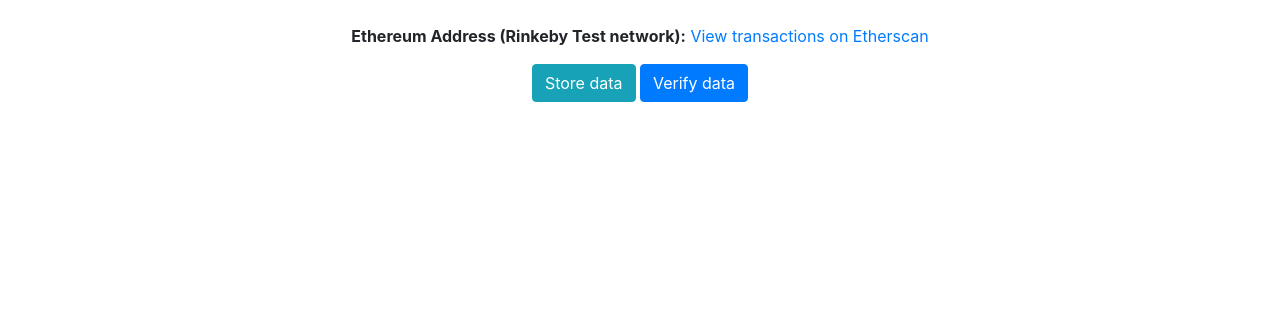
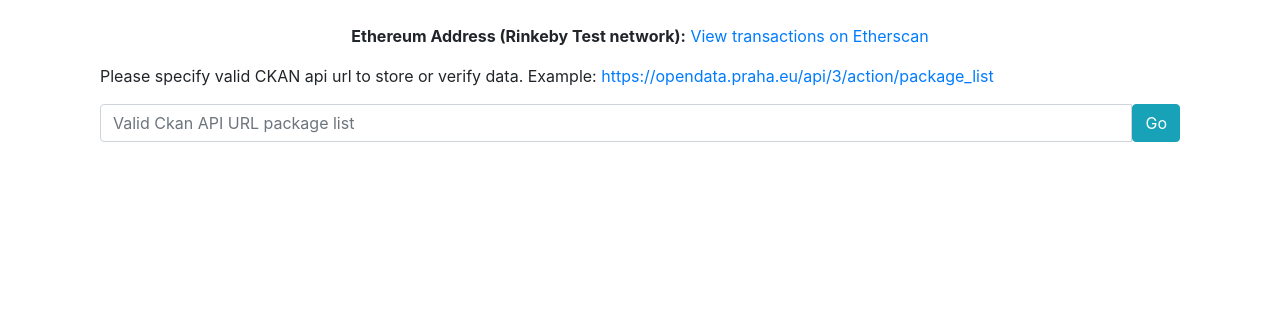
Before and after one commit to JaneSoo/ckan-to-blockchain-ui, a Flask app: page / in a window 1280 px wide. Shown: the part 56-368 px from the top of the page. Run offline with Flask 2, Linux system fonts and the light colour scheme; some libraries are stand-ins or nearby versions.

Commit message:
fecth package and show

```diff
--- a/ckan2blockchain/app.py
+++ b/ckan2blockchain/app.py
@@ -1,4 +1,5 @@
-from flask import Flask, render_template
+from flask import Flask, render_template, jsonify, make_response, request
+import hashlib, json, time, sys, urllib.request, urllib.parse
 app = Flask(__name__)
 
 
@@ -6,9 +7,17 @@ app = Flask(__name__)
 def index():
     return render_template('index.html')
 
+@app.route('/get-packages', methods=["POST"])
+def get_packages():
+    url = request.get_json()['url']
+    res = urllib.request.urlopen(url).read()
+    res_json = json.loads(res.decode())
+    res = make_response(jsonify({"package_lists": res_json['result']}), 200)
+    return res
+
 @app.route('/about')
 def about():
     return render_template('about.html')
 
 if __name__ == '__main__':
-    app.run(host='127.0.0.1', port=3000, debug=True)
+    app.run(host='127.0.0.1', port=5000, debug=True)
--- /dev/null
+++ b/ckan2blockchain/static/index.js
@@ -0,0 +1,50 @@
+function loadInputUrl() {
+  document.getElementById('ckan-input-url').type = "url";
+  document.getElementById('find-ckan-packages').hidden = false;
+}
+
+function searchCkanUrl() {
+  document.getElementById('find-ckan-packages').on('click')
+}
+
+function getPackages() {
+  var url = document.getElementById('ckan-input-url');
+  console.log(url.value)
+  var entry = {
+    url: url.value
+  };
+
+  fetch(`${window.origin}/get-packages`, {
+    method: "POST",
+    credentials: "include",
+    body: JSON.stringify(entry),
+    cache: "no-cache",
+    headers: new Headers({
+      "content-type": "application/json"
+    })
+  })
+  .then(function(response) {
+    if (response.status !== 200) {
+      console.log(`Looks like there was a problem. Status code: ${response.status}`);
+      return;
+    }
+    response.json().then(function(data) {
+      document.getElementById('packages').innerHTML = null;
+      document.getElementById('label-select').style.visibility = 'visible';
+      document.getElementById('packages').style.visibility = 'visible';
+      var packages = data['package_lists'];
+      console.log(packages)
+      packages.forEach(function(package) {
+        var option = document.createElement("option");
+        option.text = package;
+        option.value = package;
+        document.getElementById('packages').appendChild(option);
+      })
+      document.getElementById('btn-store-data').style.visibility = 'visible';
+      document.getElementById('bth-verify-data').style.visibility = 'visible';
+    });
+  })
+  .catch(function(error) {
+    console.log("Fetch error: " + error);
+  });
+}
--- a/ckan2blockchain/static/js/index.js
+++ /dev/null
@@ -1,3 +0,0 @@
-function clickStoreData() {
-  document.getElementById('ckan-url-input').type = 'url';
-}
--- a/ckan2blockchain/templates/base.html
+++ b/ckan2blockchain/templates/base.html
@@ -23,12 +23,6 @@
     <div class="container">
       {% block content %} {% endblock %}
     </div>
-    <!-- <script type="text/javascript" src="{{url_for('static', filename='js/index.js')}}"></script> -->
-    <script>
-      function loadInputUrl() {
-        document.getElementById('ckan-input-url').type = "url";
-        document.getElementById('find-ckan-packages').hidden = false;
-      }
-    </script>
+    <script type="text/javascript" src="{{url_for('static', filename='index.js')}}"></script>
   </body>
 </html>
--- a/ckan2blockchain/templates/index.html
+++ b/ckan2blockchain/templates/index.html
@@ -6,13 +6,24 @@
     <b>Ethereum Address (Rinkeby Test network):</b>
     <a href="https://rinkeby.etherscan.io/address/0xE8A94362bdaF3755f01fC4DeB10c9AA473be7803" target="_blank"> View transactions on Etherscan</a>
   </p>
-  <div class="col-md-12" align="center">
-    <button class="btn btn-info" id="btn-store-data" onclick="loadInputUrl()">Store data</button>
-    <button class="btn btn-primary" id="bth-verify-data" onclick="loadInputUrl()">Verify data</button>
+  <div class="container">
+    <p>Please specify valid CKAN api url to store or verify data. Example: <a href="https://opendata.praha.eu/api/3/action/package_list">https://opendata.praha.eu/api/3/action/package_list</a></p>
+    <div class="input-group" align="center">
+      <input required id="ckan-input-url" name="Ckan Url" placeholder="Valid Ckan API URL package list" class="form-control">
+      <button class="btn btn-info" id="find-ckan-packages" onclick="getPackages()">Go</button>
+    </div>
+
+    <label style="visibility: hidden; margin-top: 15px; margin-left: 5px;" for="packages" id="label-select"> Choose package</label>
+    <div align="center">
+      <select style="visibility: hidden" name="packages" id="packages", class="form-control">
+      </select>
+    </div>
+    <br>
+    <div align="center">
+      <button style="visibility: hidden;" class="btn btn-info" id="btn-store-data" onclick="loadInputUrl()">Store data</button>
+      <button style="visibility: hidden;" class="btn btn-primary" id="bth-verify-data" onclick="loadInputUrl()">Verify data</button>
+    </div>
+    <br>
   </div>
-  <br>
-  <div class="col-md-12 input-group" align="center">
-    <input type="hidden" id="ckan-input-url" name="Ckan Url" placeholder="Valid Ckan API URL package list" class="form-control">
-    <button class="btn btn-info" id="find-ckan-packages" hidden="hidden">Go</button>
-  </div>
+
 {% endblock %}
```
